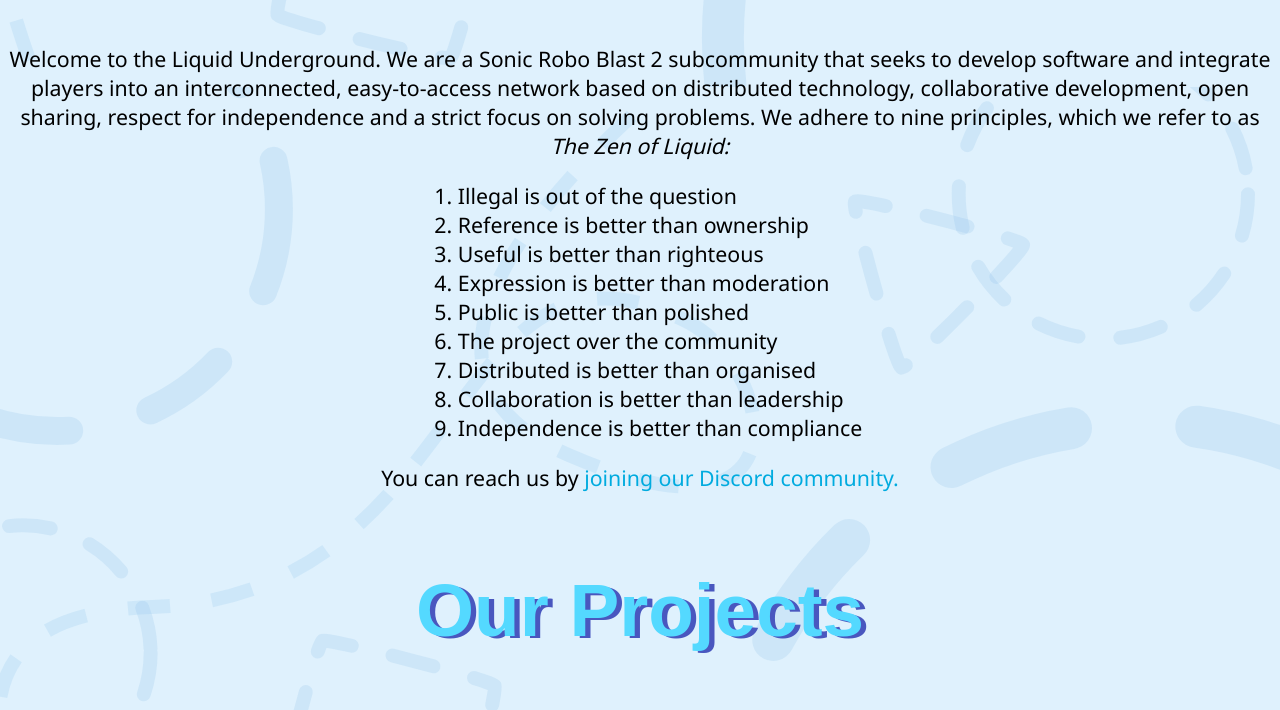
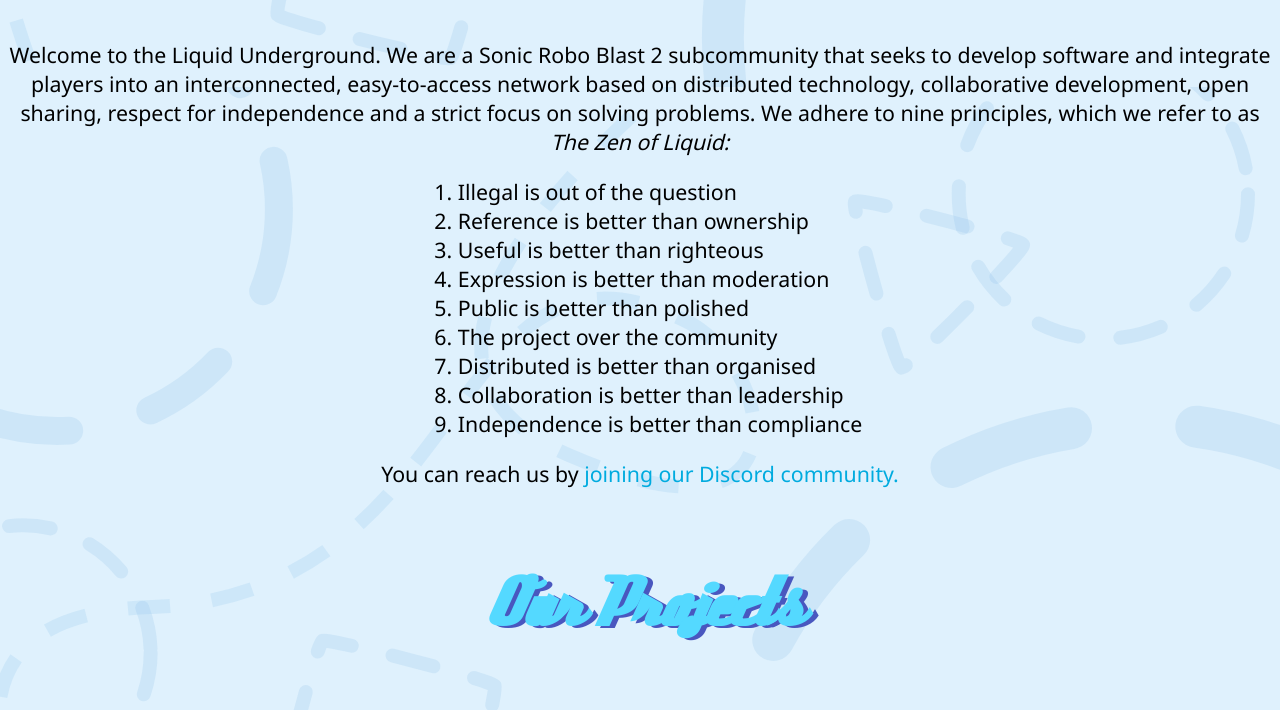
Before and after one commit to liquidunderground/liquidunderground.github.io, a plain HTML site: page index.html in a window 1280 px wide. Shown: the part 713-1423 px from the top of the page. Drawn offline with Linux system fonts and the light colour scheme.

Commit message:
Actually include fonts

```diff
--- a/css/main.css
+++ b/css/main.css
@@ -1,8 +1,20 @@
-@import url('fonts/FerriteCoreDX-Medium.ttf');
-@import url('fonts/DEFTONE.TTF');
 @import url('https://fonts.googleapis.com/css2?family=Press+Start+2P&display=swap');
 @import url('https://fonts.googleapis.com/css2?family=Noto+Sans&display=swap');
 @import url('button.css');
+
+@font-face {
+    font-family: 'Ferrite Core DX';
+	src: url('fonts/FerriteCoreDX-Medium.ttf');
+    font-weight: normal;
+    font-style: normal;
+}@font-face {
+    font-family: 'Deftone Stylus';
+	src: url('fonts/DEFTONE.TTF');
+    font-weight: normal;
+    font-style: normal;
+}
+
+
 :root{
 	/* --color-bg: url('/browse/img/bg.svg'); */
 	--main-bg: url('../img/bg.svg') rgb(223, 241, 253);
```
